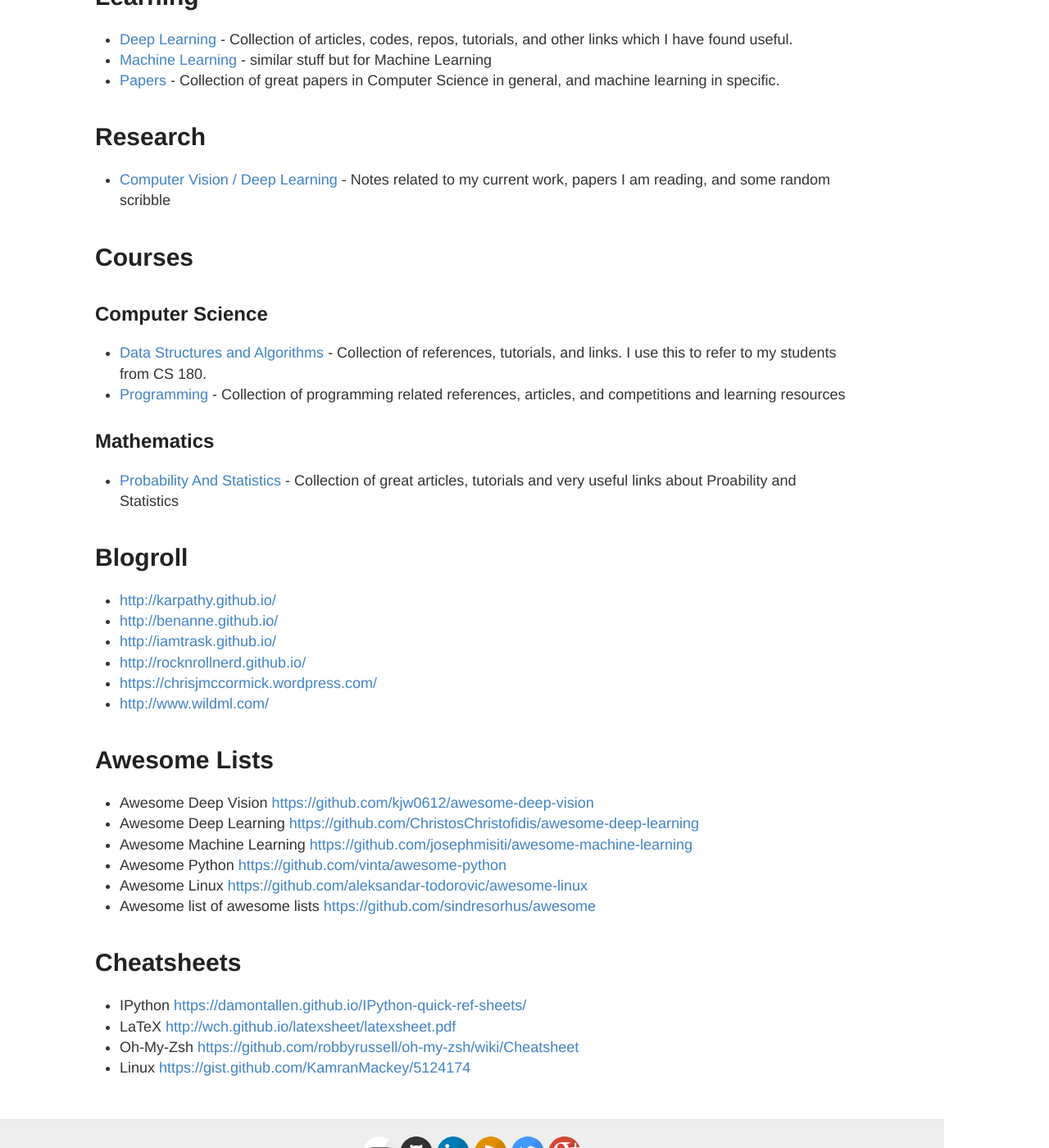
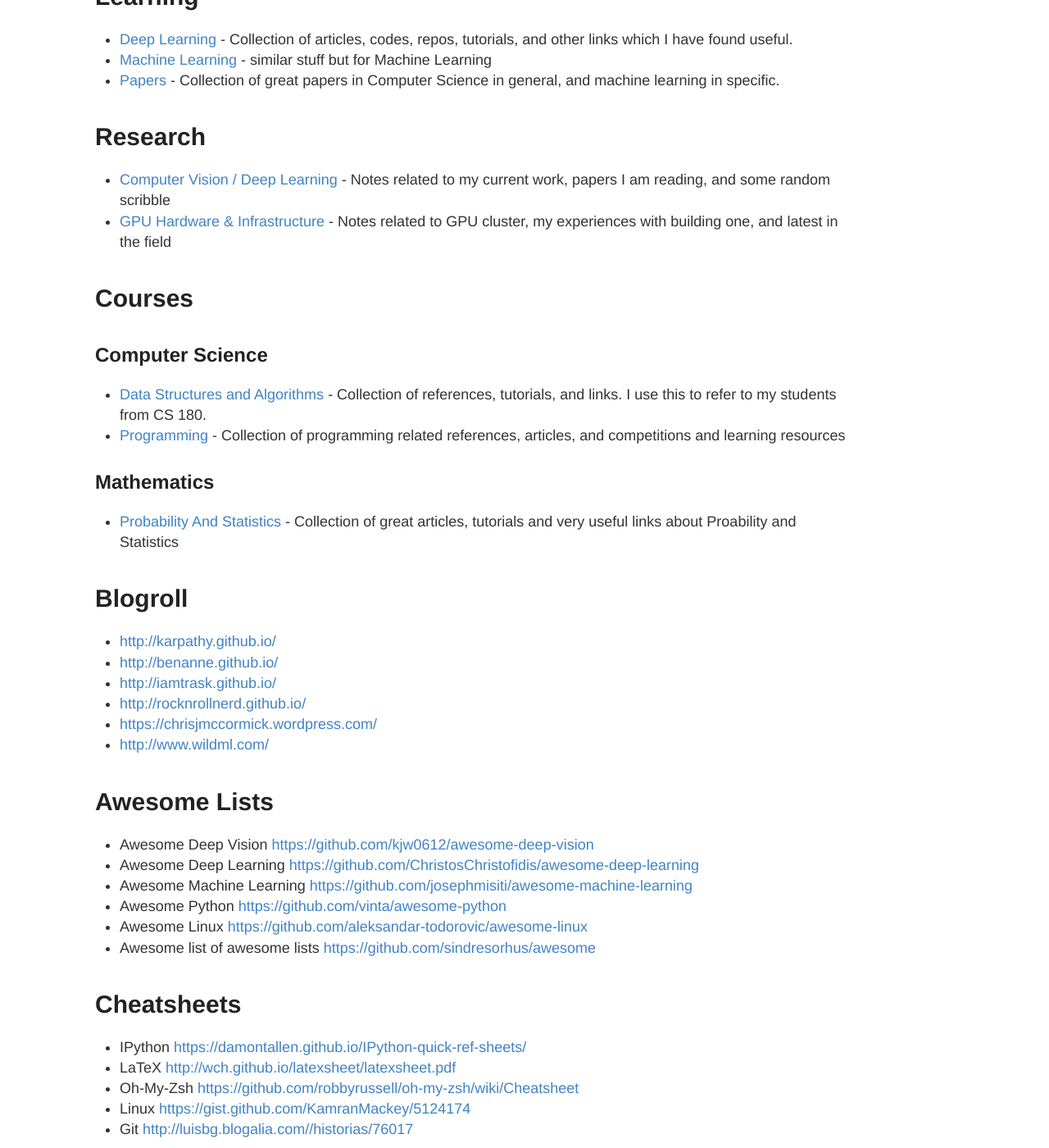
Before and after one commit to iamaaditya/iamaaditya.github.io, a Jekyll site: the page built from notes/index.md, in a window 1280 px wide and 1400 px high, scrolled down 766 px. Shown: the whole window at 82% size. Built offline with Jekyll 4.4.1, drawn with Linux system fonts in a browser that asks for light colours; Markdown is read by kramdown in place of the engine named in the settings.

Commit message:
added the hardware page, but needs to be updated with details fo GPGPU

```diff
--- a/notes/index.md
+++ b/notes/index.md
@@ -29,6 +29,7 @@
 
 # Research
  * [Computer Vision / Deep Learning]( {{site.baseurl}}/notes/research/ ) - Notes related to my current work, papers I am reading, and some random scribble
+ * [GPU Hardware & Infrastructure]( {{site.baseurl}}/notes/hardware/ ) - Notes related to GPU cluster, my experiences with building one, and latest in the field
 
 # Courses
 ## Computer Science
@@ -59,3 +60,4 @@
   * LaTeX <http://wch.github.io/latexsheet/latexsheet.pdf>
   * Oh-My-Zsh <https://github.com/robbyrussell/oh-my-zsh/wiki/Cheatsheet>
   * Linux <https://gist.github.com/KamranMackey/5124174>
+  * Git <http://luisbg.blogalia.com//historias/76017>
```
Also changed, not shown: notes/hardware/index.md (added, +15 -0 lines).
